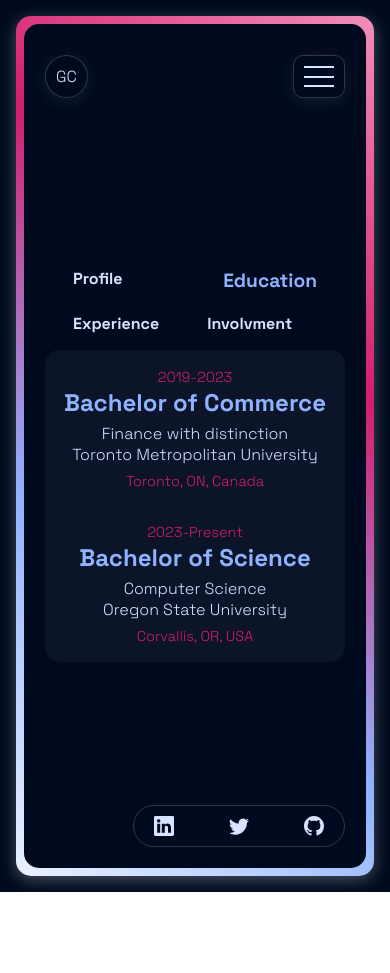
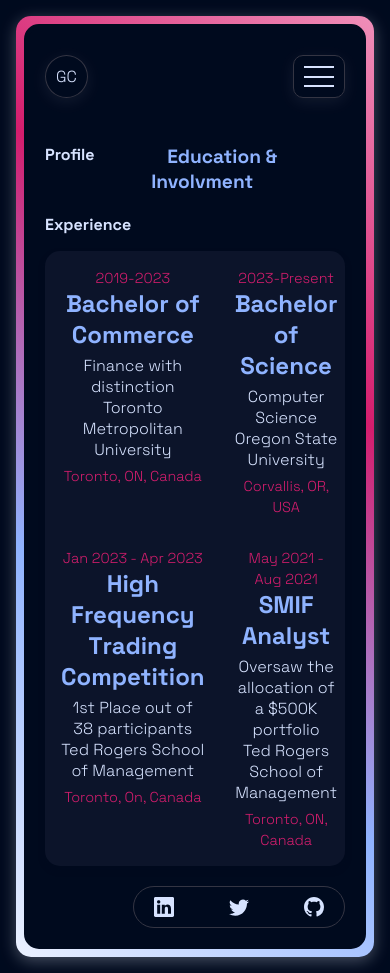
Before and after one commit to guycdev/portfolio-old, a React (Vite) app: page /resume/education in a window 390 px wide. Before the commit the page ends 892 px from the top, so only its background shows below. Built offline with nearby package versions, Linux system fonts and the light colour scheme.

Commit message:
combined education and involvment pages and made the container grid, not yet responsive

```diff
--- a/src/sections/Resume/Education.jsx
+++ b/src/sections/Resume/Education.jsx
@@ -20,9 +20,27 @@
     },
   ];
 
+  const involvmentArr = [
+    {
+      duration: "Jan 2023 - Apr 2023",
+      type: "High Frequency Trading Competition",
+      subject: "1st Place out of 38 participants",
+      experience: "Ted Rogers School of Management",
+      geo: "Toronto, On, Canada",
+    },
+    {
+      duration: "May 2021 - Aug 2021",
+      type: "SMIF Analyst",
+      subject: "Oversaw the allocation of a $500K portfolio",
+      experience: "Ted Rogers School of Management",
+      geo: "Toronto, ON, Canada",
+    },
+  ];
+
   return (
     <div className={styles.educationContainer}>
       <Experience experiences={educationArr} />
+      <Experience experiences={involvmentArr} />
     </div>
   );
 }
--- a/src/sections/Resume/Resume.module.css
+++ b/src/sections/Resume/Resume.module.css
@@ -73,11 +73,11 @@
 }
 
 .educationContainer {
-  display: flex;
+  display: grid;
+  grid-template-columns: auto auto;
+  align-content: center;
+  height: 100%;
   gap: 100px;
-  align-items: center;
-  justify-content: center;
-  height: 100%;
 }
 
 .experienceContainer {
--- a/src/sections/Resume/ResumeMenu.jsx
+++ b/src/sections/Resume/ResumeMenu.jsx
@@ -40,7 +40,7 @@
           onMouseEnter={handleMouseOver}
           onMouseLeave={handleMouseOver}
         >
-          <Heading content="Education" />
+          <Heading content="Education & Involvment" />
         </NavLink>
       </li>
       <li>
@@ -59,7 +59,7 @@
           <Heading content="Experience" />
         </NavLink>
       </li>
-      <li>
+      {/* <li>
         <NavLink
           to="involvment"
           className={({ isActive }) => (isActive ? styles.active : null)}
@@ -74,7 +74,7 @@
         >
           <Heading content="Involvment" />
         </NavLink>
-      </li>
+      </li> */}
     </ul>
   );
 }
```
